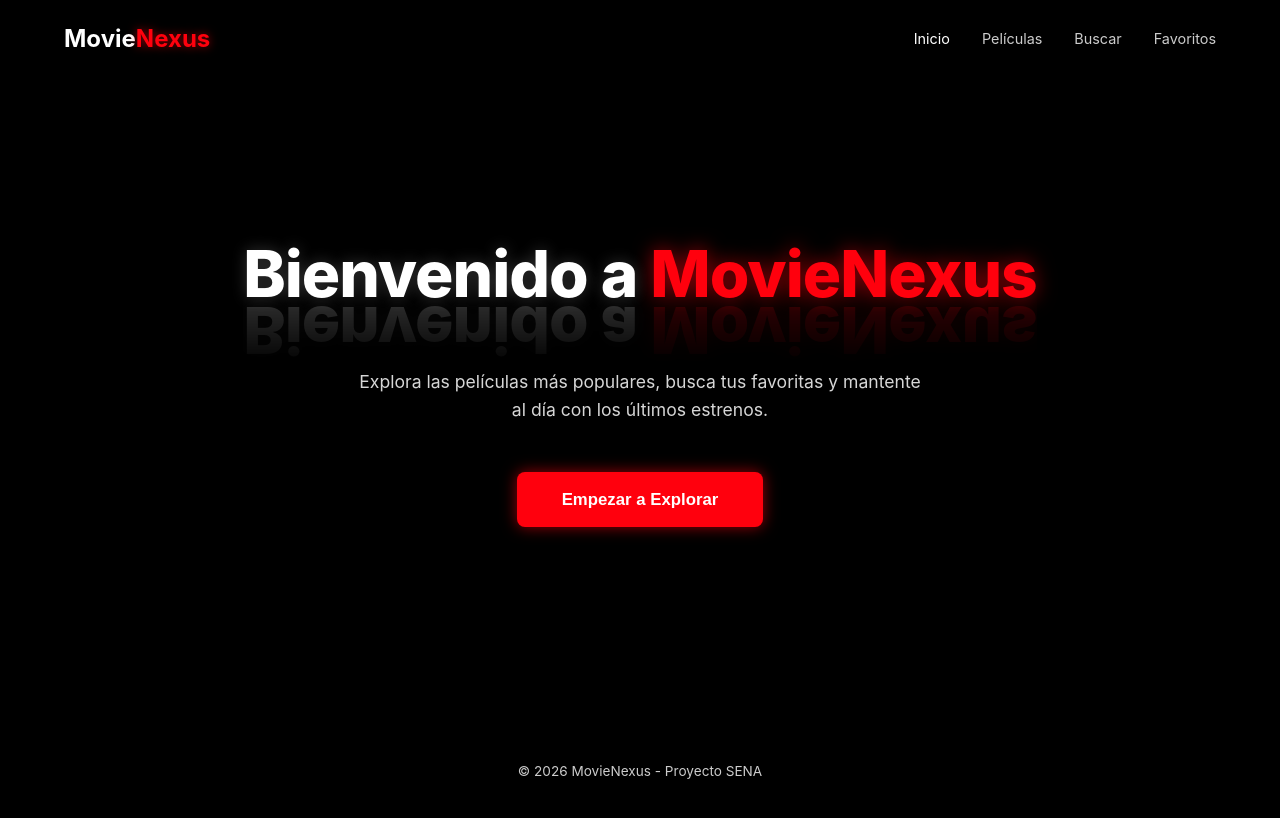
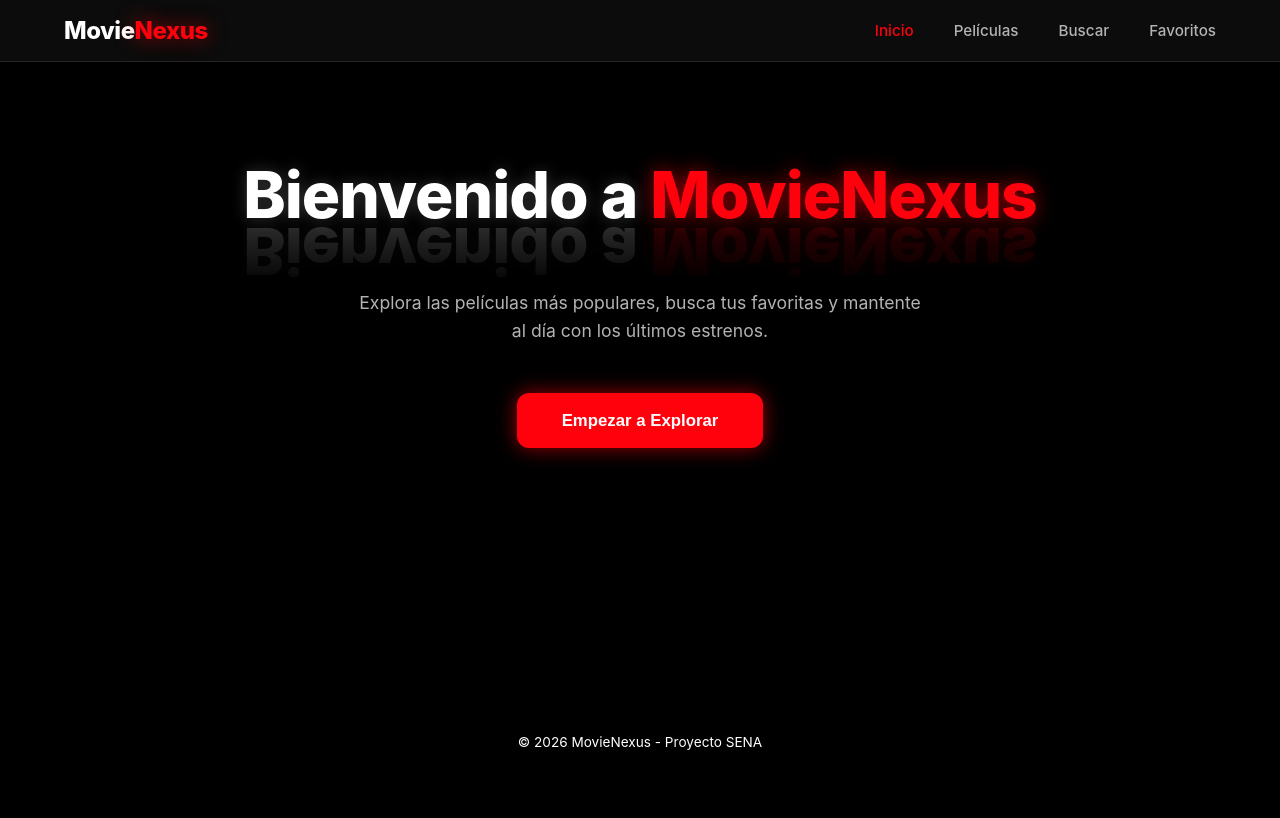
Before and after one commit to Andrescg18/MovieNexus, an Angular app: page / in a window 1280 px wide. Shown: the top 818 px of the page. Built offline with nearby package versions, Linux system fonts and the light colour scheme; no server answers.

Commit message:
Día 3: Implementación de diseño profesional y Glassmorphism

```diff
--- a/src/app/features/home/home.css
+++ b/src/app/features/home/home.css
@@ -20,38 +20,37 @@ h1 {
 }
 
 .text-white {
-  color: var(--text-primary);
+  color: var(--text-main);
   text-shadow: 0 0 15px rgba(255, 255, 255, 0.2);
 }
 
 .text-coral {
-  color: var(--primary-color);
-  text-shadow: 0 0 20px var(--primary-glow);
+  color: var(--primary);
+  text-shadow: var(--shadow-glow);
 }
 
 .subtitle {
   font-size: 1.1rem;
-  color: #eeeeee;
+  color: var(--text-muted);
   margin-bottom: 3rem;
   line-height: 1.6;
-  opacity: 0.9;
 }
 
 .btn-primary {
-  background-color: var(--primary-color);
+  background-color: var(--primary);
   color: #ffffff;
   border: none;
-  border-radius: 8px;
+  border-radius: var(--border-radius);
   padding: 1.1rem 2.8rem;
   font-size: 1.05rem;
   font-weight: bold;
   cursor: pointer;
-  transition: var(--transition);
-  box-shadow: 0 0 15px var(--primary-glow);
+  transition: var(--transition-smooth);
+  box-shadow: var(--shadow-glow);
 }
 
 .btn-primary:hover {
   transform: translateY(-4px) scale(1.05);
   background-color: #ff1a26;
-  box-shadow: 0 0 25px var(--primary-color);
+  box-shadow: 0 0 30px var(--primary);
 }
--- a/src/app/shared/components/layout/header/header.css
+++ b/src/app/shared/components/layout/header/header.css
@@ -2,35 +2,44 @@
   display: flex;
   justify-content: space-between;
   align-items: center;
-  padding: 1.5rem 5%;
-  background-color: transparent;
+  padding: 1rem 5%;
+  background-color: var(--glass-bg);
+  backdrop-filter: blur(12px);
+  -webkit-backdrop-filter: blur(12px);
+  border-bottom: 1px solid var(--glass-border);
+  position: sticky;
+  top: 0;
+  z-index: 1000;
+  transition: var(--transition-fast);
 }
 
 .logo {
   font-size: 1.5rem;
-  font-weight: bold;
+  font-weight: 800;
+  letter-spacing: -0.5px;
 }
 
 .logo-white {
-  color: var(--text-primary);
+  color: var(--text-main);
 }
 
 .logo-red {
-  color: var(--primary-color);
-  text-shadow: 0 0 10px var(--primary-glow);
+  color: var(--primary);
+  text-shadow: var(--shadow-glow);
 }
 
 .nav-links {
   display: flex;
-  gap: 2rem;
+  gap: 2.5rem;
 }
 
 .nav-links a {
-  font-size: 0.9rem;
-  color: var(--text-secondary);
-  transition: var(--transition);
+  font-size: 0.95rem;
+  font-weight: 500;
+  color: var(--text-muted);
+  transition: var(--transition-fast);
 }
 
 .nav-links a:hover, .nav-links a.active {
-  color: var(--secondary-color);
+  color: var(--primary);
 }
--- a/src/styles.css
+++ b/src/styles.css
@@ -1,21 +1,39 @@
 :root {
-  --primary-color: #ff000d; /* Rojo ultra vibrante */
+  /* Colors */
+  --primary: #ff000d;
   --primary-glow: rgba(255, 0, 13, 0.6);
-  --secondary-color: #ffffff;
-  --bg-color: #000000; /* Negro absoluto */
-  --surface-color: #121212;
-  --text-primary: #ffffff;
-  --text-secondary: #cccccc;
-  --font-family: 'Inter', 'Roboto', sans-serif;
-  --transition: all 0.4s cubic-bezier(0.175, 0.885, 0.32, 1.275);
+  --bg-dark: #000000;
+  --bg-card: #121212;
+  --text-main: #ffffff;
+  --text-muted: #b3b3b3;
+
+  /* Spacing */
+  --spacing-sm: 0.5rem;
+  --spacing-md: 1rem;
+  --spacing-lg: 2rem;
+  --spacing-xl: 4rem;
+
+  /* Glassmorphism */
+  --glass-bg: rgba(18, 18, 18, 0.7);
+  --glass-border: rgba(255, 255, 255, 0.1);
+
+  /* Utils */
+  --border-radius: 12px;
+  --transition-fast: all 0.2s ease;
+  --transition-smooth: all 0.4s cubic-bezier(0.175, 0.885, 0.32, 1.275);
+  --shadow-glow: 0 0 20px var(--primary-glow);
+}
+
+* {
+  box-sizing: border-box;
+  margin: 0;
+  padding: 0;
 }
 
 body {
-  margin: 0;
-  padding: 0;
-  background-color: var(--bg-color);
-  color: var(--text-primary);
-  font-family: var(--font-family);
+  background-color: var(--bg-dark);
+  color: var(--text-main);
+  font-family: 'Inter', 'Roboto', sans-serif;
   -webkit-font-smoothing: antialiased;
 }
 
```
